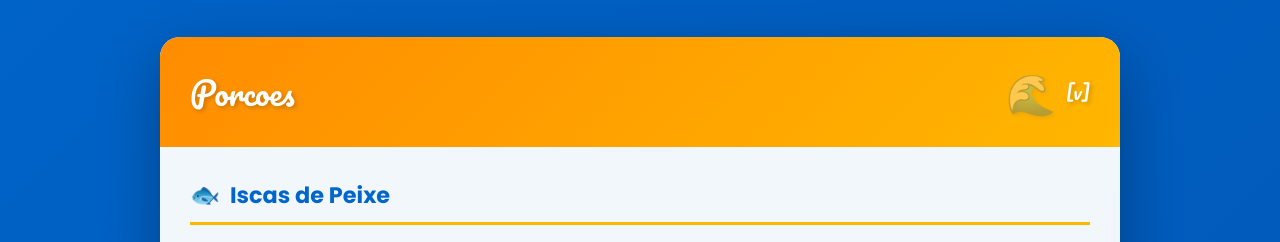
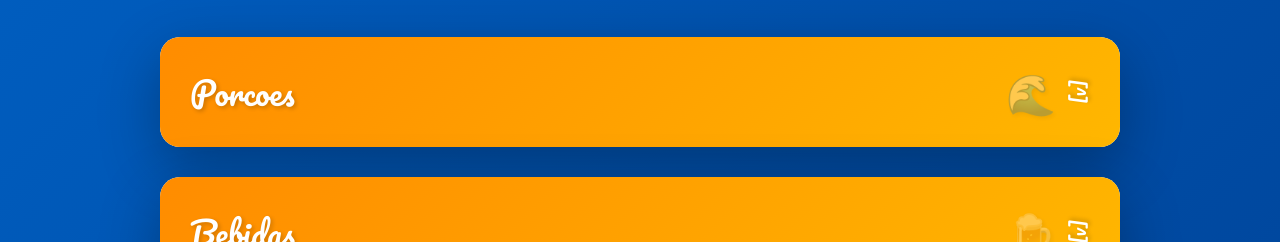
Before and after one commit to lariniraul/cardapio-nossapraia, a plain HTML site: page index.html in a window 1280 px wide. Shown: the part 683-925 px from the top of the page. Drawn offline with Linux system fonts and the light colour scheme.

Commit message:
Update index.html

```diff
--- a/index.html
+++ b/index.html
@@ -172,7 +172,7 @@
             margin-left: 10px;
         }
 
-        .section.collapsed .toggle {
+                .section.collapsed .toggle {
             transform: rotate(-90deg);
         }
 
@@ -447,6 +447,7 @@
                 {
                     "id": "porcoes",
                     "titulo": "Porcoes",
+                    "collapsed": true,   // ← AQUI! true = fechado,
                     "icone": "🌊",
                     "subcategorias": [
                         {
@@ -503,6 +504,7 @@
                 {
                     "id": "bebidas",
                     "titulo": "Bebidas",
+                    "collapsed": true,   // ← AQUI! true = fechado,
                     "icone": "🍺",
                     "subcategorias": [
 
@@ -526,7 +528,7 @@
                             "produtos": [
                                 {"id": "Heineken",   "nome": "Heineken", "descricao": "Long neck 330ml", "preco": 9, "unidade": null, "destaque": false, "disponivel": true},
                                 {"id": "Heinekenz",  "nome": "Heineken Zero", "descricao": "Long neck 330ml", "preco": 9, "unidade": null, "destaque": false, "disponivel": true},
-                                {"id": "Original",   "nome": "Original", "descricao": "Barrigudinha 300ml", "preco": 6, "unidade": null, "destaque": false, "disponivel": true},
+                                {"id": "Original",   "nome": "Original", "descricao": "Barrigudinha 300ml", "preco": 12, "unidade": null, "destaque": false, "disponivel": true},
                                 {"id": "Brahmal",   "nome": "Brahma", "descricao": "Lata 350ml", "preco": 6, "unidade": null, "destaque": false, "disponivel": true},
                                 {"id": "Skoll",     "nome": "Skol", "descricao": "Lata 350ml", "preco": 6, "unidade": null, "destaque": false, "disponivel": true},
 
@@ -549,10 +551,10 @@
                             "titulo": "Drinks Gin",
                             "icone": "🍹",
                             "produtos": [
-                                {"id": "gint", "nome": "Gin com Tonica", "descricao": "Agua tonica, gelo e limão Scicilano", "preco": 20, "unidade": null, "destaque": false, "disponivel": true},
-                                {"id": "ginf", "nome": "Gin Frutas", "descricao": "Agua tonica, gelo e Fruta (Morango/Abacaxi/Maracuja)", "preco": 20, "unidade": null, "destaque": false, "disponivel": true},
-                                {"id": "drym", "nome": "Dry Martini", "descricao": "Gin Vermute, Twister limão e gelo", "preco": 20, "unidade": null, "destaque": false, "disponivel": true},
-                                {"id": "meias", "nome": "Meia de Seda", "descricao": "Gin, Leite condensado, licor cacau", "preco": 25, "unidade": null, "destaque": false, "disponivel": true},
+                                {"id": "gint", "nome": "Gin com Tonica", "descricao": "Agua tonica, gelo e limão Scicilano", "preco": 20, "unidade": "500ml", "destaque": false, "disponivel": true},
+                                {"id": "ginf", "nome": "Gin Frutas", "descricao": "Agua tonica, gelo e Fruta (Morango/Abacaxi/Maracuja)", "preco": 20, "unidade": "500ml", "destaque": false, "disponivel": true},
+                                {"id": "drym", "nome": "Dry Martini", "descricao": "Gin Vermute, Twister limão e gelo", "preco": 20, "unidade": "500ml", "destaque": false, "disponivel": true},
+                                {"id": "meias", "nome": "Meia de Seda", "descricao": "Gin, Leite condensado, licor cacau", "preco": 20, "unidade": "500ml", "destaque": false, "disponivel": true},
                             ]
                         },
 
@@ -561,10 +563,10 @@
                             "titulo": "Drinks Vodka",
                             "icone": "🍹",
                             "produtos": [
-                                {"id": "lagoa", "nome": "Lagoa Azul", "descricao": "Vodka, curaçao Blue, limão, soda limonada e gelo", "preco": 25, "unidade": null, "destaque": false, "disponivel": true},
-                                {"id": "cosmo", "nome": "Cosmopolitan", "descricao": "Vodka, laranja, limão e gelo", "preco": 25, "unidade": null, "destaque": false, "disponivel": true},
-                                {"id": "redl", "nome": "Red Lemon", "descricao": "Vodka, Groselha, soda limonada, Limão Sciciliano e gelo", "preco": 25, "unidade": null, "destaque": false, "disponivel": true},
-                                {"id": "vodkf", "nome": "Vodka Frutas", "descricao": "Soda Limonada, Leite condensado e Fruta (Morango/Abacaxi/Maracuja)", "preco": 25, "unidade": null, "destaque": false, "disponivel": true},
+                                {"id": "lagoa", "nome": "Lagoa Azul", "descricao": "Vodka, curaçao Blue, limão, soda limonada e gelo", "preco": 20, "unidade": null, "destaque": false, "disponivel": true},
+                                {"id": "cosmo", "nome": "Cosmopolitan", "descricao": "Vodka, laranja, limão e gelo", "preco": 20, "unidade": null, "destaque": false, "disponivel": true},
+                                {"id": "redl", "nome": "Red Lemon", "descricao": "Vodka, Groselha, soda limonada, Limão Sciciliano e gelo", "preco": 20, "unidade": null, "destaque": false, "disponivel": true},
+                                {"id": "vodkf", "nome": "Vodka Frutas", "descricao": "Soda Limonada, Leite condensado e Fruta (Morango/Abacaxi/Maracuja)", "preco": 20, "unidade": null, "destaque": false, "disponivel": true},
                             ]
                         },
 
@@ -573,9 +575,9 @@
                             "titulo": "Drinks Vinho",
                             "icone": "🍹",
                             "produtos": [
-                                {"id": "espa", "nome": "Espanhola", "descricao": "Vinho, leite condensado e Abacaxi", "preco": 25, "unidade": null, "destaque": false, "disponivel": true},
-                                {"id": "vera", "nome": "Verano", "descricao": "Vinho, Soda limonada e Limão Sciciliano", "preco": 25, "unidade": null, "destaque": false, "disponivel": true},
-                                {"id": "frutv", "nome": "Frutas", "descricao": "Vinho, Leite condensado, Suco de fruta (Abacaxi/Maracuja) ", "preco": 25, "unidade": null, "destaque": false, "disponivel": true},
+                                {"id": "espa", "nome": "Espanhola", "descricao": "Vinho, leite condensado e Abacaxi", "preco": 20, "unidade": null, "destaque": false, "disponivel": true},
+                                {"id": "vera", "nome": "Verano", "descricao": "Vinho, Soda limonada e Limão Sciciliano", "preco": 20, "unidade": null, "destaque": false, "disponivel": true},
+                                {"id": "frutv", "nome": "Frutas", "descricao": "Vinho, Leite condensado, Suco de fruta (Abacaxi/Maracuja) ", "preco": 20, "unidade": null, "destaque": false, "disponivel": true},
                             ]
                         },
 
@@ -646,7 +648,15 @@
 
             data.cardapio.forEach((secao) => {
                 const sectionEl = document.createElement('section');
-                sectionEl.className = 'section';
+
+                // AQUI ESTÁ A MÁGICA - adiciona classe 'collapsed' se collapsed: true
+                if (secao.collapsed) {
+                    sectionEl.className = 'section collapsed';
+                } else {
+                    sectionEl.className = 'section';
+                }
+
+                //sectionEl.className = 'section';
                 sectionEl.innerHTML = `
                     <div class="section-header" onclick="toggleSection(this)">
                         <span>${secao.titulo}</span>
```
